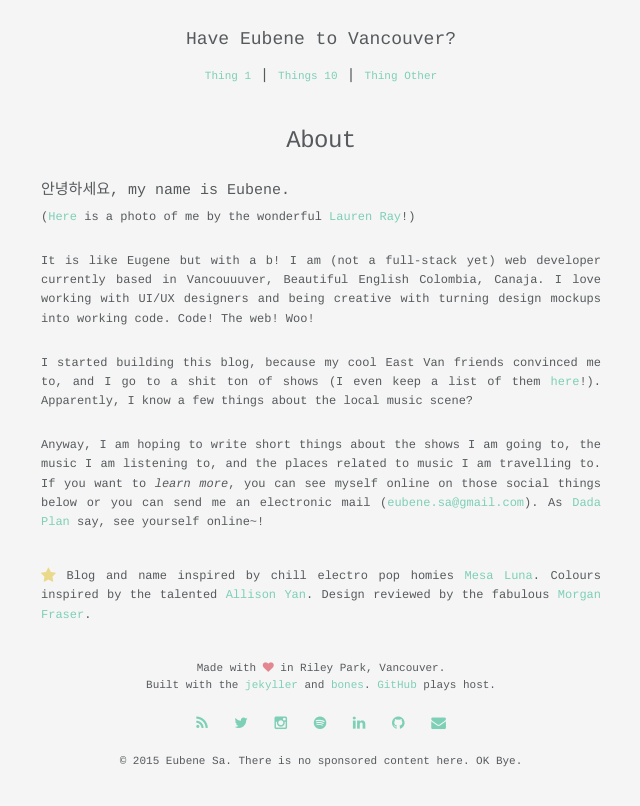
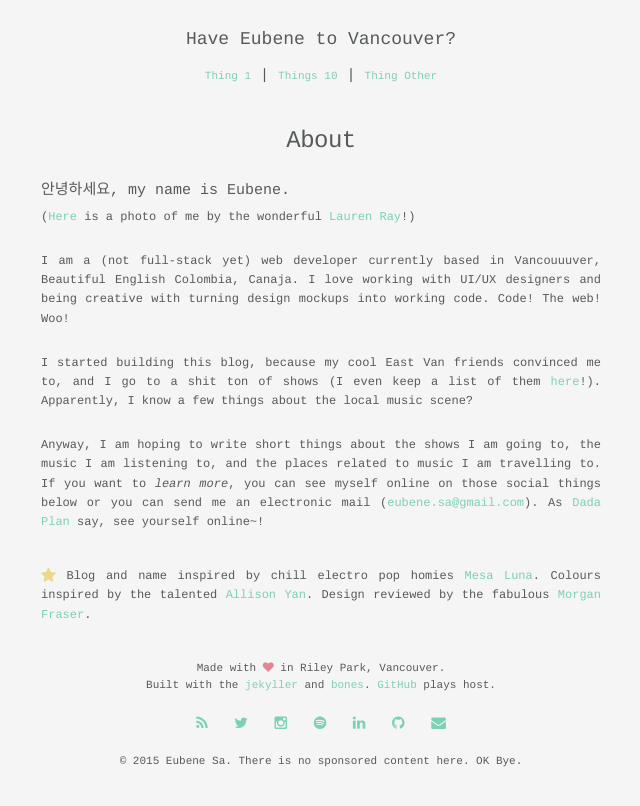
Before and after one commit to eubenesa/eubenesa-v1-jekyll, a Jekyll site: the page built from about.html, in a window 1280 px wide. Shown: the top 806 px of the page, without its empty margins (319-959 px from the left). Built offline with Jekyll 4.4.1, drawn with Linux system fonts in a browser that asks for light colours.

Commit message:
Minor copy edit for about page

```diff
--- a/_includes/head.html
+++ b/_includes/head.html
@@ -19,6 +19,7 @@
   <link rel="alternate" type="application/rss+xml" title="{{ site.title }}" href="{{ "/feed.xml" | prepend: site.baseurl | prepend: site.url }}" />
 
   <link rel="icon" href="/static/favicon.png" sizes="16x16" type="image/png">
+
   <script>
     // Google Analytics
     (function(i,s,o,g,r,a,m){i['GoogleAnalyticsObject']=r;i[r]=i[r]||function(){
--- a/about.html
+++ b/about.html
@@ -30,7 +30,7 @@ permalink: /about/
 
 <h6 class="about-tagline">안녕하세요, my name is Eubene.</h6>
 <p>(<a href="/photo">Here</a> is a photo of me by the wonderful <a href="http://laurenjray.com">Lauren Ray</a>!)</p>
-<p>It is like Eugene but with a b! I am (not a full-stack yet) web developer currently based in Vancouuuver, Beautiful English Colombia, Canaja. I love working with UI/UX designers and being creative with turning design mockups into working code. Code! The web! Woo!</p>
+<p>I am a (not full-stack yet) web developer currently based in Vancouuuver, Beautiful English Colombia, Canaja. I love working with UI/UX designers and being creative with turning design mockups into working code. Code! The web! Woo!</p>
 <p>I started building this blog, because my cool East Van friends convinced me to, and I go to a shit ton of shows (I even keep a list of them <a href="https://docs.google.com/document/d/1sm51NQc2f9ElJIwrESF91ND8c9cI2sAiatMpddoRTAU/edit?usp=sharing">here</a>!). Apparently, I know a few things about the local music scene?</p>
 <p class="about-hoping">Anyway, I am hoping to write short things about the shows I am going to, the music I am listening to, and the places related to music I am travelling to. If you want to <i>learn more</i>, you can see myself online on those social things below or you can send me an electronic mail (<a href="mailto:eubene.sa@gmail.com?Subject=Hello%20Eubene!">eubene.sa@gmail.com</a>). As <a href="http://dadaplan.ca">Dada Plan</a> say, see yourself online~!</p>
 <p class="about-credits"><i class="fa fa-star fa-lg about-star"></i> Blog and name inspired by chill electro pop homies <a href="https://mesaluna.bandcamp.com">Mesa Luna</a>. Colours inspired by the talented <a href="http://www.allisonyan.com">Allison Yan</a>. Design reviewed by the fabulous <a href="http://morganfraser.com">Morgan Fraser</a>.</p>
```
